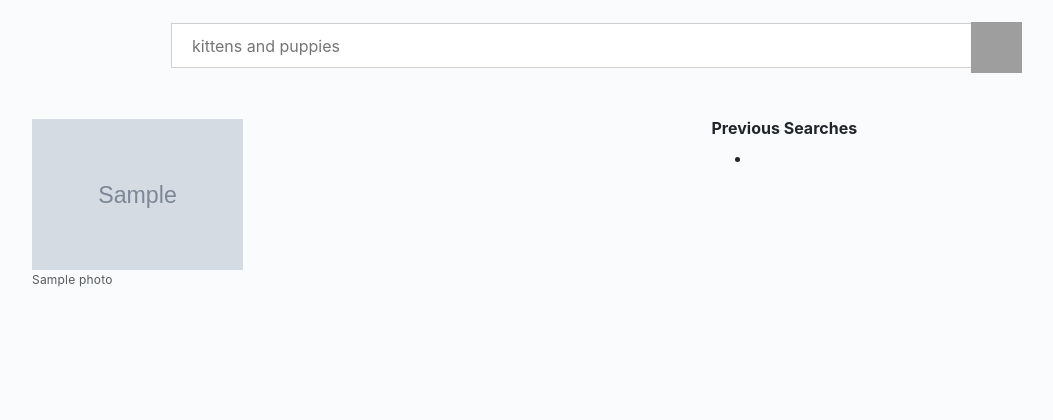
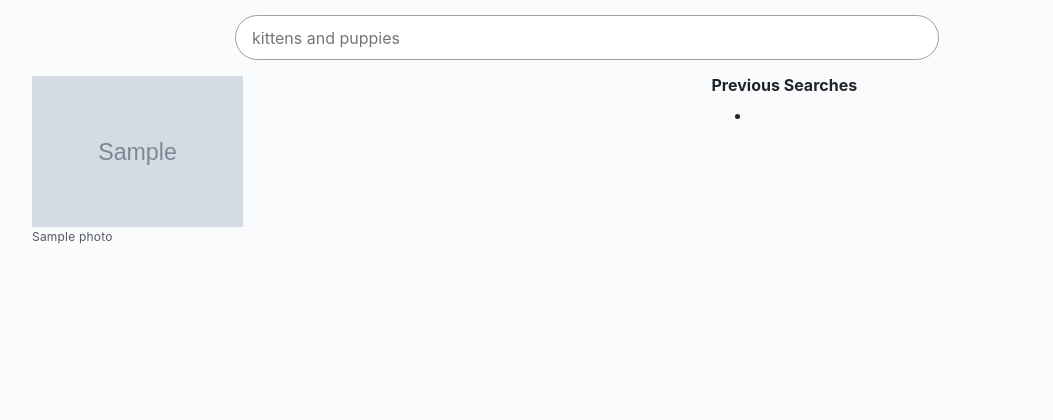
Before and after one commit to brkn/flickr_django_app, a Django app: template FlickrApp/templates/FlickrApp/index.html in a window 1280 px wide. Shown: the part 353-773 px from the top of the page, without its empty margins (53-1106 px from the left). Run offline with Django 3.2, Linux system fonts and the light colour scheme; the template is opened without the code that fills it: most values are stand-ins (such as "Sample title", 1, 10 or a date in 2020); grey boxes marked "Sample" are stand-in pictures; some libraries are stand-ins or nearby versions; grey boxes are pictures that could not be loaded.

Commit message:
Fix searchbar

```diff
--- a/FlickrApp/static/FlickrApp/index.css
+++ b/FlickrApp/static/FlickrApp/index.css
@@ -110,35 +110,32 @@ main{
 
 /* search bar */
 .search-container{
-    width: 65vw;
+    width: 55vw;
+    min-width: 19em;
+    margin: 0 auto;
     display: block;
-    margin: 0 auto;
-    padding-top: 3vh
-    }
-
-input#search-bar{
-    margin: 0 auto;
-    width: 100%;
-    height: 45px;
-    padding: 0 20px;
-    font-size: 1rem;
-    border: 1px solid #D0CFCE;
-    outline: none;
+    padding-top: 2vh;
+    padding-bottom: 2vh;
 }
 
-input#search-bar:focus{
-    border: 1px solid #008ABF;
-    transition: 0.35s ease;
-    color: #008ABF;
-    transition: opacity 0.45s ease;
-    opacity: 0;
+.search-container .field-input input {
+    text-align: left;
+    border-radius: 6rem;
+    border: 1px solid #a0a0a0;
+    padding: .6rem 2rem .6rem 1rem;
+    width: 100%;
+    transition: .5s;
+    margin: 0 auto;
 }
-
-.search-icon{
-    position: relative;
-    float: right;
-    width: 4vw;
-    height: 4vw;
-    top: -3.6vw;
-    right: -2.4vh;
+.search-container .field-input input:focus {
+    outline: none;
+    border-color: #212121;
+    transition: .5s;
 }
+.search-button::before{
+    cursor: pointer;
+    position: inline;
+    font-family: 'fontawesome';
+    top: 0;
+    right: 1.5rem;
+}
--- a/FlickrApp/templates/FlickrApp/index.html
+++ b/FlickrApp/templates/FlickrApp/index.html
@@ -31,11 +31,12 @@
             </div>
         </div>
     </div>
-    <form class="search-container">
-        <input type="text" id="search-bar" placeholder="kittens and puppies">
-        <a href="#"><img class="search-icon" src="http://www.endlessicons.com/wp-content/uploads/2012/12/search-icon.png"></a>
-    </form>
-
+    <div class="search-container">
+        <form class="field-input">
+            <input type="text" placeholder="kittens and puppies"/>
+            <!--<div class=search-button>&#x1F50D</div>  -->
+        </form>
+    </div>
     <main role="main" class="container">
         <div class="recent_searches">
             <h3>Previous Searches</h3>
```
